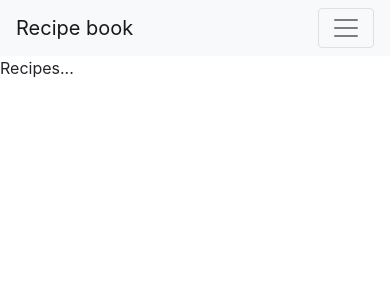
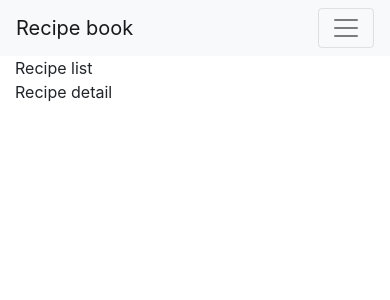
Before and after one commit to kanbal/recipe-book, an Angular app: page / in a window 390 px wide. Shown: the top 300 px of the page. Built offline with nearby package versions, Linux system fonts and the light colour scheme.

Commit message:
Recipes component added

```diff
--- a/src/app/app.module.ts
+++ b/src/app/app.module.ts
@@ -3,11 +3,13 @@
 
 import { RecipeBookComponent } from './recipe-book.component';
 import { HeaderComponent } from './header.component';
+import { RecipesComponent } from './recipes/recipes.component';
 
 @NgModule({
   declarations: [
     RecipeBookComponent,
-    HeaderComponent
+    HeaderComponent,
+    RecipesComponent
   ],
   imports: [
     BrowserModule
--- a/src/app/recipe-book.component.html
+++ b/src/app/recipe-book.component.html
@@ -1,2 +1,4 @@
 <rb-header></rb-header>
-Recipes...
+<div class="container">
+    <rb-recipes></rb-recipes>
+</div>
--- /dev/null
+++ b/src/app/recipes/recipes.component.html
@@ -0,0 +1,8 @@
+<div class="row">
+  <div class="col-md-5">
+    Recipe list
+  </div>
+  <div class="col-md-7">
+    Recipe detail
+  </div>
+</div>
--- /dev/null
+++ b/src/app/recipes/recipes.component.ts
@@ -0,0 +1,14 @@
+import { Component, OnInit } from '@angular/core';
+
+@Component({
+  selector: 'rb-recipes',
+  templateUrl: './recipes.component.html'
+})
+export class RecipesComponent implements OnInit {
+
+  constructor() { }
+
+  ngOnInit() {
+  }
+
+}
```
